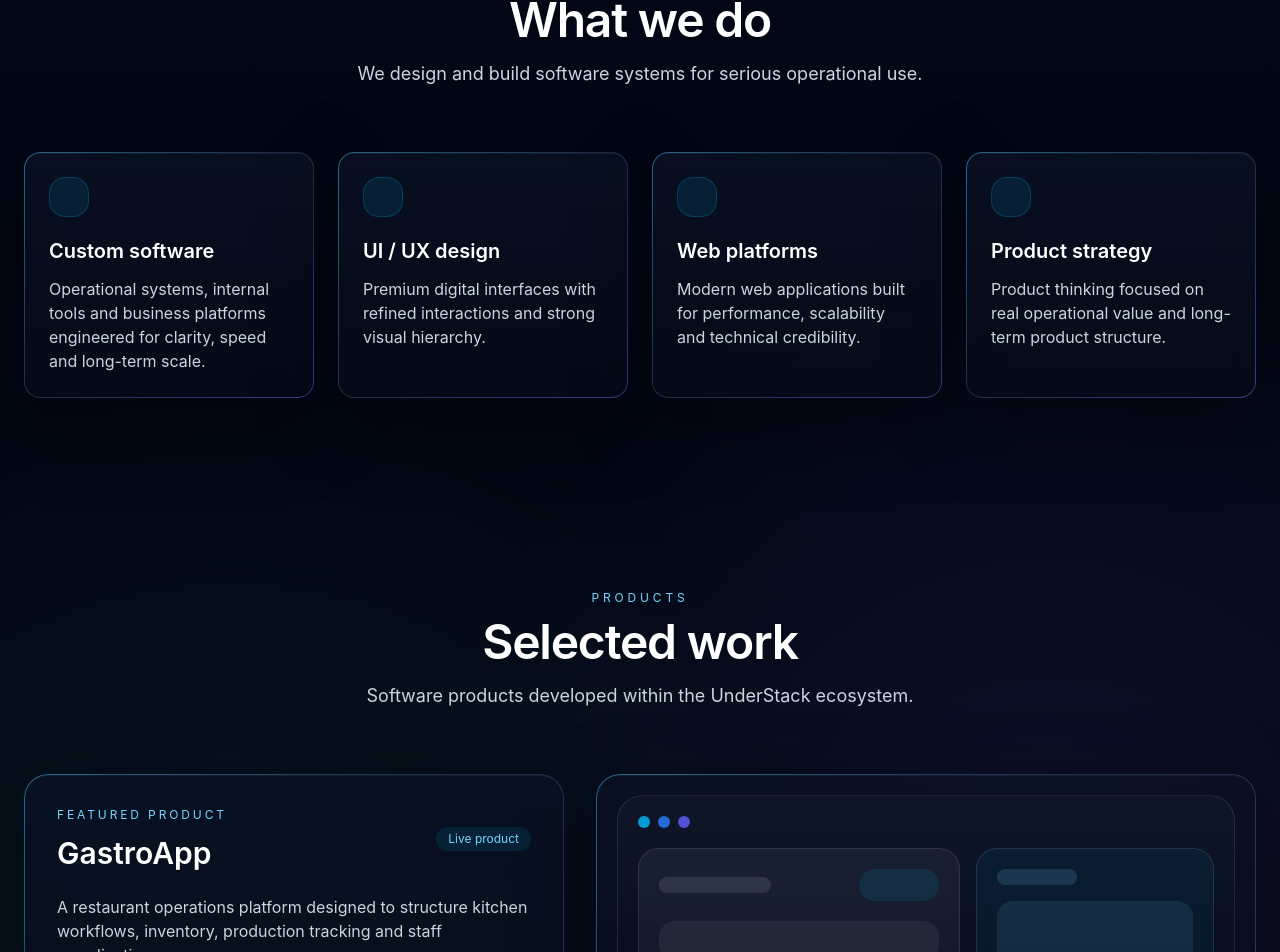
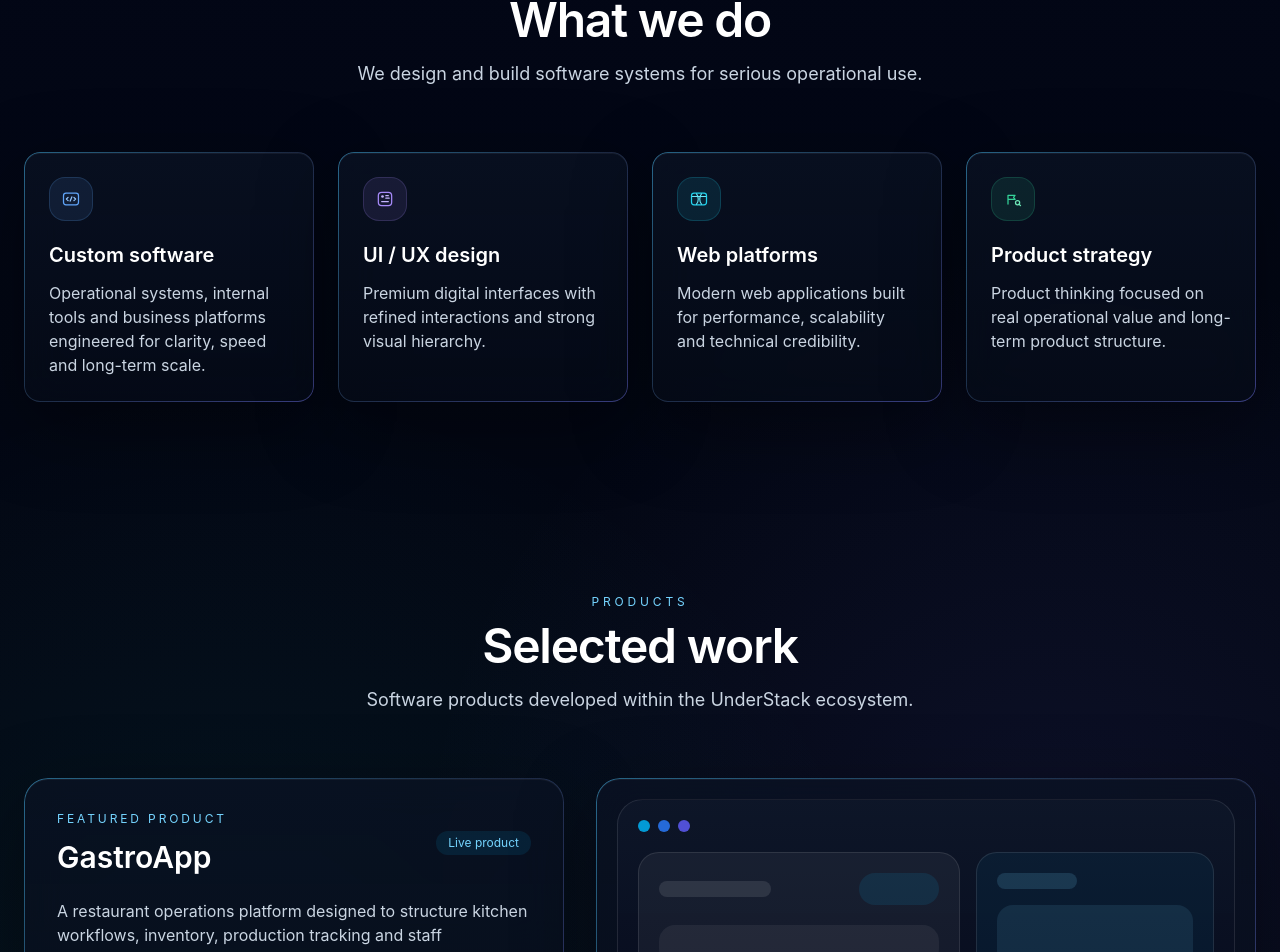
Before and after one commit to Dposleman/understack-site, a React (Vite) app: page / in a window 1280 px wide. Shown: the part 1541-2493 px from the top of the page. Built offline with nearby package versions, Linux system fonts and the light colour scheme.

Commit message:
Add service icons and colored glows across services and technology

```diff
--- a/src/App.tsx
+++ b/src/App.tsx
@@ -1,29 +1,6 @@
 import { motion } from "motion/react";
 import logo from "./assets/understack-logo.png";
 import type { ReactNode } from "react";
-
-const services = [
-  {
-    title: "Custom software",
-    description:
-      "Operational systems, internal tools and business platforms engineered for clarity, speed and long-term scale.",
-  },
-  {
-    title: "UI / UX design",
-    description:
-      "Premium digital interfaces with refined interactions and strong visual hierarchy.",
-  },
-  {
-    title: "Web platforms",
-    description:
-      "Modern web applications built for performance, scalability and technical credibility.",
-  },
-  {
-    title: "Product strategy",
-    description:
-      "Product thinking focused on real operational value and long-term product structure.",
-  },
-];
 
 function ReactIcon() {
   return (
@@ -145,6 +122,116 @@
   );
 }
 
+function SoftwareIcon() {
+  return (
+    <svg viewBox="0 0 24 24" className="h-5 w-5" fill="none" aria-hidden="true">
+      <rect x="3" y="5" width="18" height="14" rx="3" stroke="#60A5FA" strokeWidth="1.5" />
+      <path
+        d="M8.5 10 6.5 12l2 2M15.5 10l2 2-2 2M13 9.5 11 14.5"
+        stroke="#93C5FD"
+        strokeWidth="1.5"
+        strokeLinecap="round"
+        strokeLinejoin="round"
+      />
+    </svg>
+  );
+}
+
+function UiUxIcon() {
+  return (
+    <svg viewBox="0 0 24 24" className="h-5 w-5" fill="none" aria-hidden="true">
+      <rect x="4" y="4" width="16" height="16" rx="4" stroke="#A78BFA" strokeWidth="1.5" />
+      <circle cx="9" cy="9" r="1.6" fill="#C4B5FD" />
+      <path
+        d="M13 8h3M13 11h4M8 15h8"
+        stroke="#C4B5FD"
+        strokeWidth="1.5"
+        strokeLinecap="round"
+      />
+    </svg>
+  );
+}
+
+function WebIcon() {
+  return (
+    <svg viewBox="0 0 24 24" className="h-5 w-5" fill="none" aria-hidden="true">
+      <rect x="3" y="5" width="18" height="14" rx="3" stroke="#22D3EE" strokeWidth="1.5" />
+      <path
+        d="M3.8 9h16.4M9 5.8c1.3 1.5 2.1 3.8 2.1 6.2 0 2.4-.8 4.7-2.1 6.2M15 5.8c-1.3 1.5-2.1 3.8-2.1 6.2 0 2.4.8 4.7 2.1 6.2"
+        stroke="#67E8F9"
+        strokeWidth="1.35"
+        strokeLinecap="round"
+      />
+    </svg>
+  );
+}
+
+function StrategyIcon() {
+  return (
+    <svg viewBox="0 0 24 24" className="h-5 w-5" fill="none" aria-hidden="true">
+      <path
+        d="M6 18V7.5M6 7.5h8.5l-1.8 2.5 1.8 2.5H6"
+        stroke="#34D399"
+        strokeWidth="1.5"
+        strokeLinecap="round"
+        strokeLinejoin="round"
+      />
+      <circle cx="17.5" cy="16.5" r="2.5" stroke="#6EE7B7" strokeWidth="1.5" />
+      <path d="m19.3 18.3 1.7 1.7" stroke="#6EE7B7" strokeWidth="1.5" strokeLinecap="round" />
+    </svg>
+  );
+}
+
+const services: {
+  title: string;
+  description: string;
+  icon: ReactNode;
+  glow: string;
+  border: string;
+  iconBg: string;
+}[] = [
+  {
+    title: "Custom software",
+    description:
+      "Operational systems, internal tools and business platforms engineered for clarity, speed and long-term scale.",
+    icon: <SoftwareIcon />,
+    glow: "shadow-[0_0_0_1px_rgba(96,165,250,0.10),0_0_30px_rgba(96,165,250,0.12),0_18px_50px_rgba(2,6,23,0.42)]",
+    border:
+      "before:bg-[linear-gradient(135deg,rgba(96,165,250,0.46),rgba(96,165,250,0.08),rgba(147,197,253,0.24))]",
+    iconBg: "bg-[rgba(96,165,250,0.10)] border-[rgba(96,165,250,0.18)]",
+  },
+  {
+    title: "UI / UX design",
+    description:
+      "Premium digital interfaces with refined interactions and strong visual hierarchy.",
+    icon: <UiUxIcon />,
+    glow: "shadow-[0_0_0_1px_rgba(167,139,250,0.10),0_0_30px_rgba(167,139,250,0.12),0_18px_50px_rgba(2,6,23,0.42)]",
+    border:
+      "before:bg-[linear-gradient(135deg,rgba(167,139,250,0.46),rgba(167,139,250,0.08),rgba(196,181,253,0.24))]",
+    iconBg: "bg-[rgba(167,139,250,0.10)] border-[rgba(167,139,250,0.18)]",
+  },
+  {
+    title: "Web platforms",
+    description:
+      "Modern web applications built for performance, scalability and technical credibility.",
+    icon: <WebIcon />,
+    glow: "shadow-[0_0_0_1px_rgba(34,211,238,0.10),0_0_30px_rgba(34,211,238,0.12),0_18px_50px_rgba(2,6,23,0.42)]",
+    border:
+      "before:bg-[linear-gradient(135deg,rgba(34,211,238,0.46),rgba(34,211,238,0.08),rgba(103,232,249,0.24))]",
+    iconBg: "bg-[rgba(34,211,238,0.10)] border-[rgba(34,211,238,0.18)]",
+  },
+  {
+    title: "Product strategy",
+    description:
+      "Product thinking focused on real operational value and long-term product structure.",
+    icon: <StrategyIcon />,
+    glow: "shadow-[0_0_0_1px_rgba(52,211,153,0.10),0_0_30px_rgba(52,211,153,0.12),0_18px_50px_rgba(2,6,23,0.42)]",
+    border:
+      "before:bg-[linear-gradient(135deg,rgba(52,211,153,0.46),rgba(52,211,153,0.08),rgba(110,231,183,0.24))]",
+    iconBg: "bg-[rgba(52,211,153,0.10)] border-[rgba(52,211,153,0.18)]",
+  },
+];
+
 const technologies: {
   name: string;
   icon: ReactNode;
@@ -155,43 +242,55 @@
   {
     name: "React",
     icon: <ReactIcon />,
-    glow: "shadow-[0_0_0_1px_rgba(97,218,251,0.12),0_0_34px_rgba(97,218,251,0.14),0_18px_50px_rgba(2,6,23,0.42)]",
-    border: "before:bg-[linear-gradient(135deg,rgba(97,218,251,0.55),rgba(97,218,251,0.08),rgba(97,218,251,0.32))]",
+    glow:
+      "shadow-[0_0_0_1px_rgba(97,218,251,0.12),0_0_34px_rgba(97,218,251,0.14),0_18px_50px_rgba(2,6,23,0.42)]",
+    border:
+      "before:bg-[linear-gradient(135deg,rgba(97,218,251,0.55),rgba(97,218,251,0.08),rgba(97,218,251,0.32))]",
     iconBg: "bg-[rgba(97,218,251,0.10)] border-[rgba(97,218,251,0.18)]",
   },
   {
     name: "TypeScript",
     icon: <TypeScriptIcon />,
-    glow: "shadow-[0_0_0_1px_rgba(49,120,198,0.12),0_0_34px_rgba(49,120,198,0.16),0_18px_50px_rgba(2,6,23,0.42)]",
-    border: "before:bg-[linear-gradient(135deg,rgba(49,120,198,0.55),rgba(49,120,198,0.08),rgba(125,211,252,0.28))]",
+    glow:
+      "shadow-[0_0_0_1px_rgba(49,120,198,0.12),0_0_34px_rgba(49,120,198,0.16),0_18px_50px_rgba(2,6,23,0.42)]",
+    border:
+      "before:bg-[linear-gradient(135deg,rgba(49,120,198,0.55),rgba(49,120,198,0.08),rgba(125,211,252,0.28))]",
     iconBg: "bg-[rgba(49,120,198,0.10)] border-[rgba(49,120,198,0.18)]",
   },
   {
     name: "Vite",
     icon: <ViteIcon />,
-    glow: "shadow-[0_0_0_1px_rgba(189,52,254,0.10),0_0_34px_rgba(189,52,254,0.14),0_18px_50px_rgba(2,6,23,0.42)]",
-    border: "before:bg-[linear-gradient(135deg,rgba(65,209,255,0.48),rgba(189,52,254,0.12),rgba(189,52,254,0.36))]",
+    glow:
+      "shadow-[0_0_0_1px_rgba(189,52,254,0.10),0_0_34px_rgba(189,52,254,0.14),0_18px_50px_rgba(2,6,23,0.42)]",
+    border:
+      "before:bg-[linear-gradient(135deg,rgba(65,209,255,0.48),rgba(189,52,254,0.12),rgba(189,52,254,0.36))]",
     iconBg: "bg-[rgba(189,52,254,0.08)] border-[rgba(189,52,254,0.16)]",
   },
   {
     name: "Node.js",
     icon: <NodeIcon />,
-    glow: "shadow-[0_0_0_1px_rgba(83,158,67,0.12),0_0_34px_rgba(83,158,67,0.14),0_18px_50px_rgba(2,6,23,0.42)]",
-    border: "before:bg-[linear-gradient(135deg,rgba(83,158,67,0.48),rgba(83,158,67,0.10),rgba(134,239,172,0.24))]",
+    glow:
+      "shadow-[0_0_0_1px_rgba(83,158,67,0.12),0_0_34px_rgba(83,158,67,0.14),0_18px_50px_rgba(2,6,23,0.42)]",
+    border:
+      "before:bg-[linear-gradient(135deg,rgba(83,158,67,0.48),rgba(83,158,67,0.10),rgba(134,239,172,0.24))]",
     iconBg: "bg-[rgba(83,158,67,0.10)] border-[rgba(83,158,67,0.18)]",
   },
   {
     name: "PostgreSQL",
     icon: <PostgresIcon />,
-    glow: "shadow-[0_0_0_1px_rgba(51,103,145,0.12),0_0_34px_rgba(51,103,145,0.16),0_18px_50px_rgba(2,6,23,0.42)]",
-    border: "before:bg-[linear-gradient(135deg,rgba(51,103,145,0.52),rgba(51,103,145,0.10),rgba(125,211,252,0.24))]",
+    glow:
+      "shadow-[0_0_0_1px_rgba(51,103,145,0.12),0_0_34px_rgba(51,103,145,0.16),0_18px_50px_rgba(2,6,23,0.42)]",
+    border:
+      "before:bg-[linear-gradient(135deg,rgba(51,103,145,0.52),rgba(51,103,145,0.10),rgba(125,211,252,0.24))]",
     iconBg: "bg-[rgba(51,103,145,0.10)] border-[rgba(51,103,145,0.18)]",
   },
   {
     name: "Cloud infrastructure",
     icon: <CloudIcon />,
-    glow: "shadow-[0_0_0_1px_rgba(56,189,248,0.12),0_0_34px_rgba(56,189,248,0.16),0_18px_50px_rgba(2,6,23,0.42)]",
-    border: "before:bg-[linear-gradient(135deg,rgba(56,189,248,0.52),rgba(56,189,248,0.10),rgba(125,211,252,0.28))]",
+    glow:
+      "shadow-[0_0_0_1px_rgba(56,189,248,0.12),0_0_34px_rgba(56,189,248,0.16),0_18px_50px_rgba(2,6,23,0.42)]",
+    border:
+      "before:bg-[linear-gradient(135deg,rgba(56,189,248,0.52),rgba(56,189,248,0.10),rgba(125,211,252,0.28))]",
     iconBg: "bg-[rgba(56,189,248,0.10)] border-[rgba(56,189,248,0.18)]",
   },
 ];
@@ -362,9 +461,14 @@
                 whileInView={{ opacity: 1, y: 0 }}
                 viewport={{ once: true, amount: 0.35 }}
                 transition={{ duration: 0.4, delay: index * 0.05 }}
-                className="glass-panel neon-border rounded-2xl p-6"
+                className={`glass-panel neon-border ${service.border} ${service.glow} rounded-2xl p-6 transition-transform duration-300 hover:-translate-y-0.5`}
               >
-                <div className="mb-5 h-10 w-10 rounded-2xl border border-sky-400/20 bg-sky-400/10" />
+                <div
+                  className={`mb-5 flex h-11 w-11 items-center justify-center rounded-2xl border ${service.iconBg}`}
+                >
+                  {service.icon}
+                </div>
+
                 <h3 className="text-xl font-semibold text-white">
                   {service.title}
                 </h3>
```
